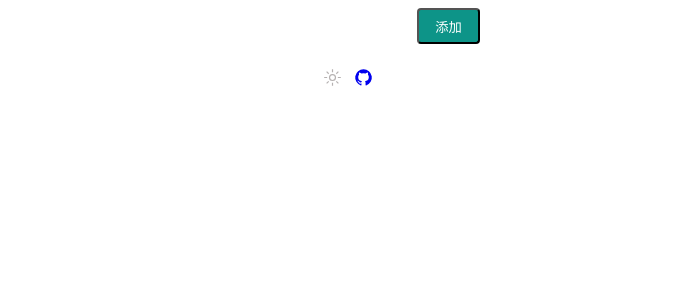
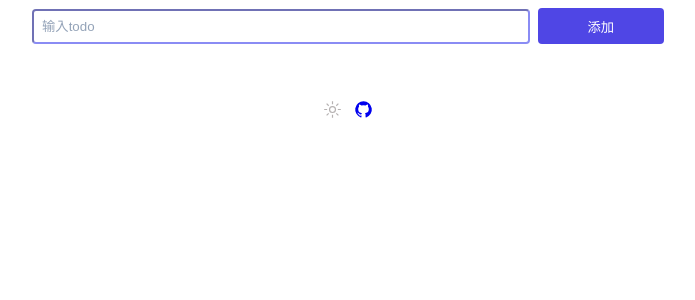
Before and after one commit to tisou1/react_go_todolist, a React (Vite) app in the folder packages/react-lite/: page / in a window 1280 px wide. Shown: the top 300 px of the page, without its empty margins (292-987 px from the left). Built offline with nearby package versions, Linux system fonts and the light colour scheme.

Commit message:
chore: todoLisy style

```diff
--- a/packages/react-lite/src/index.css
+++ b/packages/react-lite/src/index.css
@@ -5,3 +5,6 @@ html.dark{
   background: #222222;
   color: #FAFAFA60;
 }
+* {
+  box-sizing: border-box;
+}
--- /dev/null
+++ b/packages/react-lite/src/pages/components/search.tsx
@@ -0,0 +1,49 @@
+
+import React,{ useState, useEffect } from 'react'
+import { useDispatch } from 'react-redux'
+import { add } from '~/store'
+
+function Search() {
+    const dispatch = useDispatch()
+    const [value, setValue] = useState('')
+
+
+    useEffect(() => {
+
+    }, [])
+
+    const handleChange = (e: React.ChangeEvent<HTMLInputElement>) => {
+      setValue(e.target.value)
+    }
+
+    const handleClick = () => {
+      if(value === '') return
+      dispatch(add({
+        text: value
+      }))
+      // 清空输入框
+      setValue('')
+    }
+
+    const handleKeyDown = (e: React.KeyboardEvent<HTMLInputElement>) => {
+      // keyCode 提示已弃用, 这里使用key
+      if(e.key === 'Enter') {
+        handleClick()
+      }
+    }
+
+    return (
+        <div className='flex items-center'>
+        <input
+          value={value}
+          onChange={handleChange}
+          onKeyDown={handleKeyDown}
+          placeholder="输入todo"
+          className="grow text-gray pa-2 rounded-1 border-2 border-indigo-500/75 outline-none placeholder:text-slate-400"
+        />
+        <button className='btn ml-2 h-36px px-5 w-1/5' onClick={handleClick}>添加</button>
+      </div>
+    )
+}
+
+export default Search
--- a/packages/react-lite/src/pages/components/todoList.tsx
+++ b/packages/react-lite/src/pages/components/todoList.tsx
@@ -7,7 +7,7 @@ export default function c() {
   const todoList: Item[] = useSelector((state: Item[]) => state)
 
   return (
-    <div className='todo-list'>
+    <div className='todo-list py-4 text-indigo'>
       {
         todoList.map(todo => (
           <Todo key={todo.id} todo={todo} />
@@ -49,22 +49,23 @@ function Todo(props: {todo: Item}) {
     <>
       {
         !isEditing ?
-          <div className='flex justify-center items-center'>
-            <div>
+          <div className='flex justify-between items-center py-2'>
+            <div className=''>
               <span>{text}</span>
               <span>{done}</span>
             </div>
             <div>
-              <button onClick={() => setIsEditing(true)}>编辑</button>
-              <button onClick={handleDelete}>删除</button>
+              <button onClick={() => setIsEditing(true)} className='btn mr-2'>编辑</button>
+              <button onClick={handleDelete} className='btn'>删除</button>
             </div>
           </div>
           :
-          <div className='flex justify-center items-center'>
+          <div className='flex justify-between items-center py-2'>
             <input
               value={inputValue}
+              className='input h-32px'
               onChange={(e: React.ChangeEvent<HTMLInputElement>) => setInputValue(e.target.value as string)} />
-            <button onClick={handleSave}>
+            <button onClick={handleSave} className='btn h-32px 1/5 px-3 ml-3'>
               保存
             </button>
           </div>
--- a/packages/react-lite/src/pages/index.tsx
+++ b/packages/react-lite/src/pages/index.tsx
@@ -1,35 +1,11 @@
 import React,{ useState } from 'react'
-import { useDispatch } from 'react-redux'
-import { add } from '~/store'
 import TodoList from './components/todoList'
+import Search from './components/search'
 
 function Index() {
-  const dispatch = useDispatch()
-  const [value, setValue] = useState('')
-
-  const handleChange = (e: React.ChangeEvent<HTMLInputElement>) => {
-    setValue(e.target.value)
-  }
-
-  const handleClick = () => {
-    dispatch(add({
-      text: value
-    }))
-    // 清空输入框
-    setValue('')
-  }
-
   return (
-    <section className='text-center w-full'>
-      <div className='flex justify-center items-center'>
-        <input
-          value={value}
-          onChange={handleChange}
-          className="pa-2 rounded-1 border-none focus:border-none active:border-none"
-        />
-        <button className='btn ml-2 h-36px' onClick={handleClick}>添加</button>
-      </div>
-
+    <section className='text-center w-1/2 mx-auto'>
+      <Search />
       <TodoList />
     </section>
   )
--- a/packages/react-lite/uno.config.ts
+++ b/packages/react-lite/uno.config.ts
@@ -8,7 +8,8 @@ import {
 export default defineConfig({
 
   shortcuts: [
-    ['btn', 'px-4 py-1 rounded inline-block bg-teal-600 text-white cursor-pointer hover:bg-teal-700 disabled:cursor-default disabled:bg-gray-600 disabled:opacity-50'],
+    ['input', 'h-36px grow text-gray pa-2 rounded-1 border-2 border-indigo-500/75 outline-none placeholder:text-slate-400'],
+    ['btn', 'px-4 py-1 rounded border-none inline-block bg-indigo-600 text-white cursor-pointer hover:bg-indigo-700 disabled:cursor-default disabled:bg-gray-600 disabled:opacity-50'],
     ['icon-btn', 'text-[0.9em] inline-block cursor-pointer select-none opacity-75 transition duration-200 ease-in-out hover:opacity-100 hover:text-teal-600'],
   ],
   presets: [
```
Also changed, not shown: packages/react-lite/.eslintrc.json.
